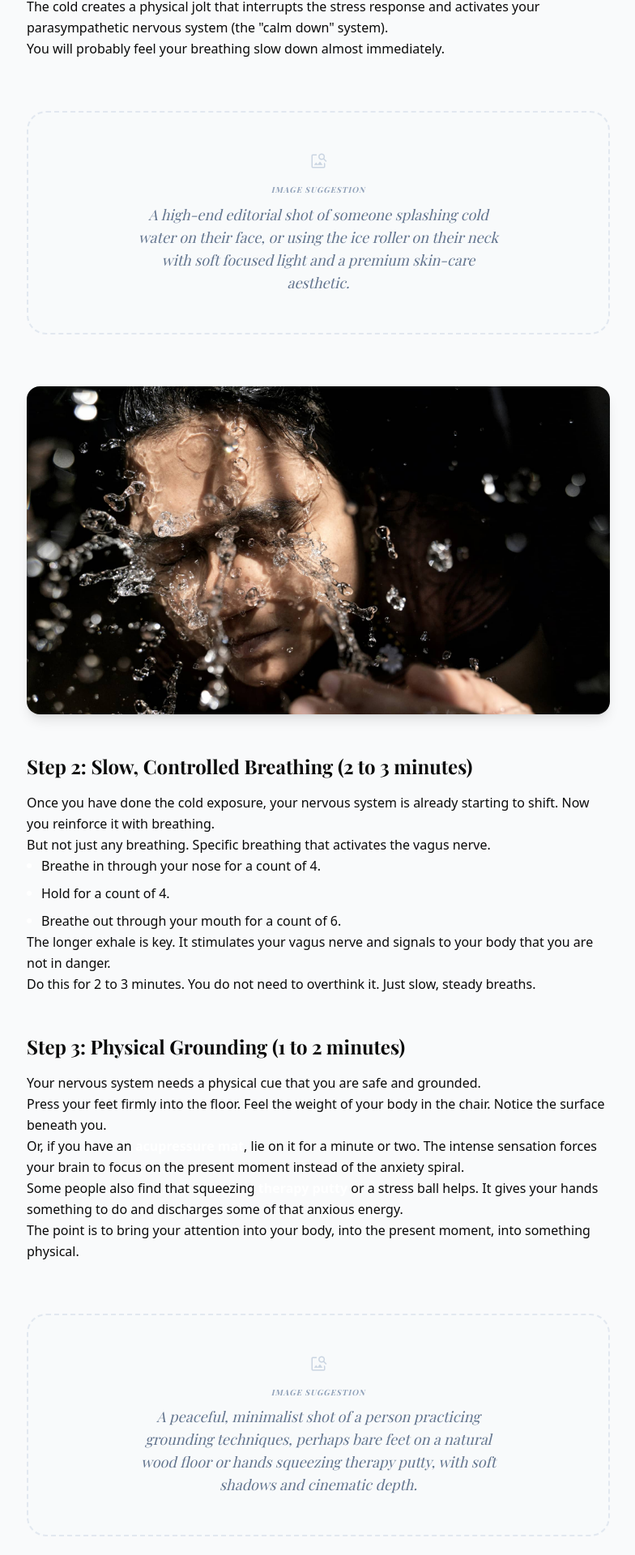
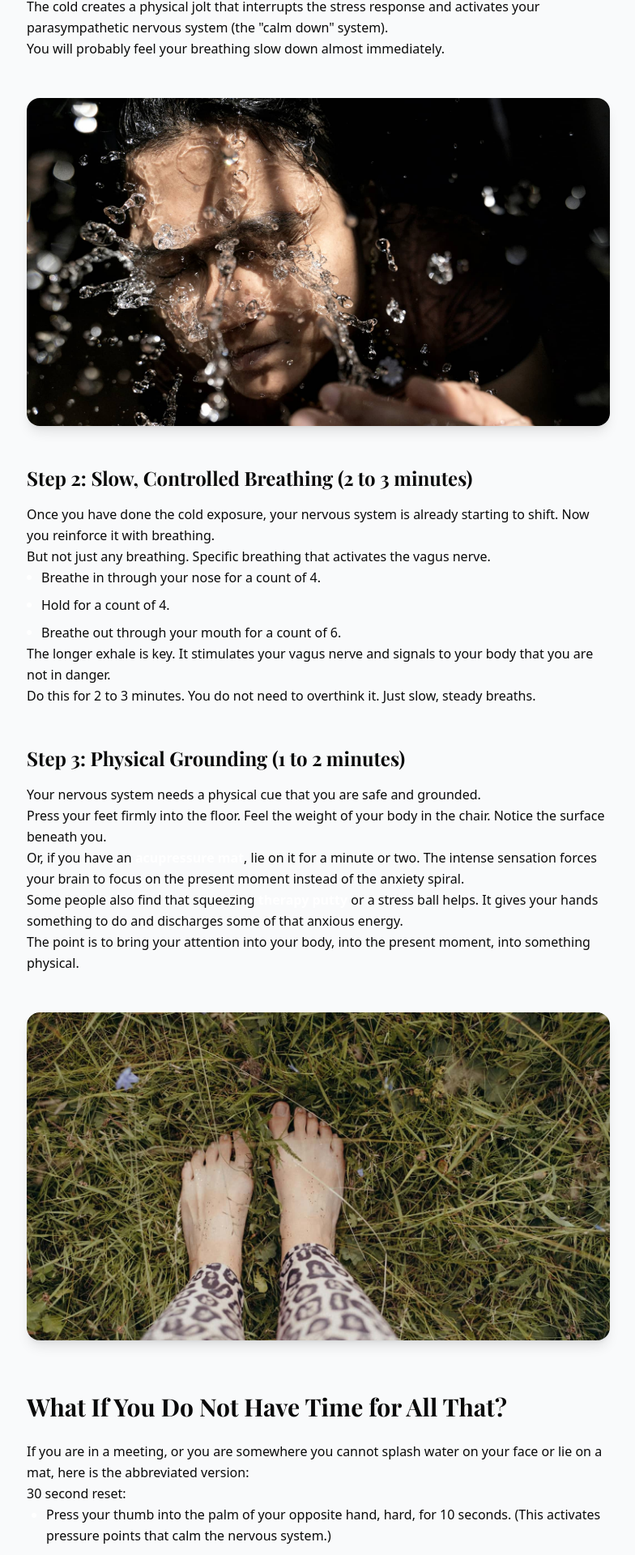
Before and after one commit to FormiloStudios/calmclarity_stitch, a Next.js app: page /articles/the-5-minute-vagus-nerve-reset in a window 1280 px wide. Shown: the part 2439-4359 px from the top of the page at 81% size, without its empty margins (247-1031 px from the left). Built offline with nearby package versions, Linux system fonts and the light colour scheme; a web font is replaced by a local one.

Commit message:
Remove ImageSuggestion blocks from all articles

```diff
--- a/src/app/articles/how-to-stop-your-mind-from-racing-at-night/page.tsx
+++ b/src/app/articles/how-to-stop-your-mind-from-racing-at-night/page.tsx
@@ -101,7 +101,6 @@ export default function ArticlePage() {
                         <p>Blue light from screens suppresses melatonin production. Melatonin is what tells your brain it&#39;s time to sleep. When you&#39;re scrolling your phone in bed, you&#39;re actively working against your own biology.</p>
                         <p>If you can&#39;t give up screens completely, at least get <a href="https://amzn.to/4048DOk" target="_blank" rel="noopener noreferrer" className="text-primary hover:underline font-bold">blue light blocking glasses</a> and wear them starting around 7 or 8 PM. They filter out the wavelengths that mess with your melatonin.</p>
 
-                        <ImageSuggestion description="A high-end editorial shot of amber-tinted blue-light blocking glasses resting on a walnut nightstand next to a linen-bound book, soft warm lamp lighting, cinematic depth of field." />
                         <div className="relative aspect-video w-full rounded-2xl overflow-hidden shadow-lg my-12">
                             <Image
                                 src="/brewing_article2a.jpg"
@@ -137,7 +136,6 @@ export default function ArticlePage() {
                         <p>You&#39;d be surprised how much light sneaks into your room - streetlights, electronics, even the glow from your alarm clock.</p>
                         <p>Your brain registers light, even through your eyelids, and it interferes with melatonin production. <a href="https://amzn.to/4tGRQ1M" target="_blank" rel="noopener noreferrer" className="text-primary hover:underline font-bold">Blackout curtains</a> block all of it. Your room becomes actually dark, which gives your brain a clear signal: it&#39;s nighttime. Sleep is supposed to happen now.</p>
 
-                        <ImageSuggestion description="A cinematic close-up of heavy, charcoal-colored blackout curtains meeting in the center, a single sliver of soft moonlight peaking through the seam, moody lighting, dark aesthetic." />
                         <div className="relative aspect-video w-full rounded-2xl overflow-hidden shadow-lg my-12">
                             <Image
                                 src="/brewing_article2b.jpg"
--- a/src/app/articles/the-5-minute-vagus-nerve-reset/page.tsx
+++ b/src/app/articles/the-5-minute-vagus-nerve-reset/page.tsx
@@ -86,7 +86,6 @@ export default function ArticlePage() {
                         <p>The cold creates a physical jolt that interrupts the stress response and activates your parasympathetic nervous system (the "calm down" system).</p>
                         <p>You will probably feel your breathing slow down almost immediately.</p>
 
-                        <ImageSuggestion description="A high-end editorial shot of someone splashing cold water on their face, or using the ice roller on their neck with soft focused light and a premium skin-care aesthetic." />
                         <div className="relative aspect-video w-full rounded-2xl overflow-hidden shadow-lg my-12">
                             <Image
                                 src="/brewing_article3a.jpg"
@@ -123,7 +122,6 @@ export default function ArticlePage() {
                         <p>Some people also find that squeezing <a href="https://amzn.to/4chc7Ey" target="_blank" rel="noopener noreferrer" className="text-primary hover:underline font-bold">therapy putty</a> or a stress ball helps. It gives your hands something to do and discharges some of that anxious energy.</p>
                         <p>The point is to bring your attention into your body, into the present moment, into something physical.</p>
 
-                        <ImageSuggestion description="A peaceful, minimalist shot of a person practicing grounding techniques, perhaps bare feet on a natural wood floor or hands squeezing therapy putty, with soft shadows and cinematic depth." />
                         <div className="relative aspect-video w-full rounded-2xl overflow-hidden shadow-lg my-12">
                             <Image
                                 src="/brewing_article3b.jpg"
--- a/src/app/articles/why-you-feel-anxious-for-no-reason/page.tsx
+++ b/src/app/articles/why-you-feel-anxious-for-no-reason/page.tsx
@@ -146,7 +146,6 @@ export default function ArticlePage() {
                             I am not saying magnesium is some magic cure. But for a lot of people, taking it consistently helps take the edge off that constant buzzing feeling. If you are going to try it, look for something that includes multiple forms, your body absorbs different types in different ways.
                         </p>
 
-                        <ImageSuggestion description="A high-end editorial shot of a person using a fidget ring or therapy putty, focused on the hands with a shallow depth of field, natural light, premium textures." />
                         <div className="relative aspect-video w-full rounded-2xl overflow-hidden shadow-lg my-12">
                             <Image
                                 src="/brewing_article1a.jpg"
@@ -201,7 +200,6 @@ export default function ArticlePage() {
                             Cold exposure, specifically on your neck or face, can activate your vagus nerve. That is the main line of communication between your brain and body. When you stimulate it, it sends a signal to your nervous system: "Okay, we can calm down now."
                         </p>
 
-                        <ImageSuggestion description="A cinematic close-up of a premium stainless steel ice roller or a person splashing cold water, capturing the water droplets in a high-speed, crisp manner, refreshing and clean aesthetic." />
                         <div className="relative aspect-video w-full rounded-2xl overflow-hidden shadow-lg my-12">
                             <Image
                                 src="/brewing_article1b.jpg"
```
